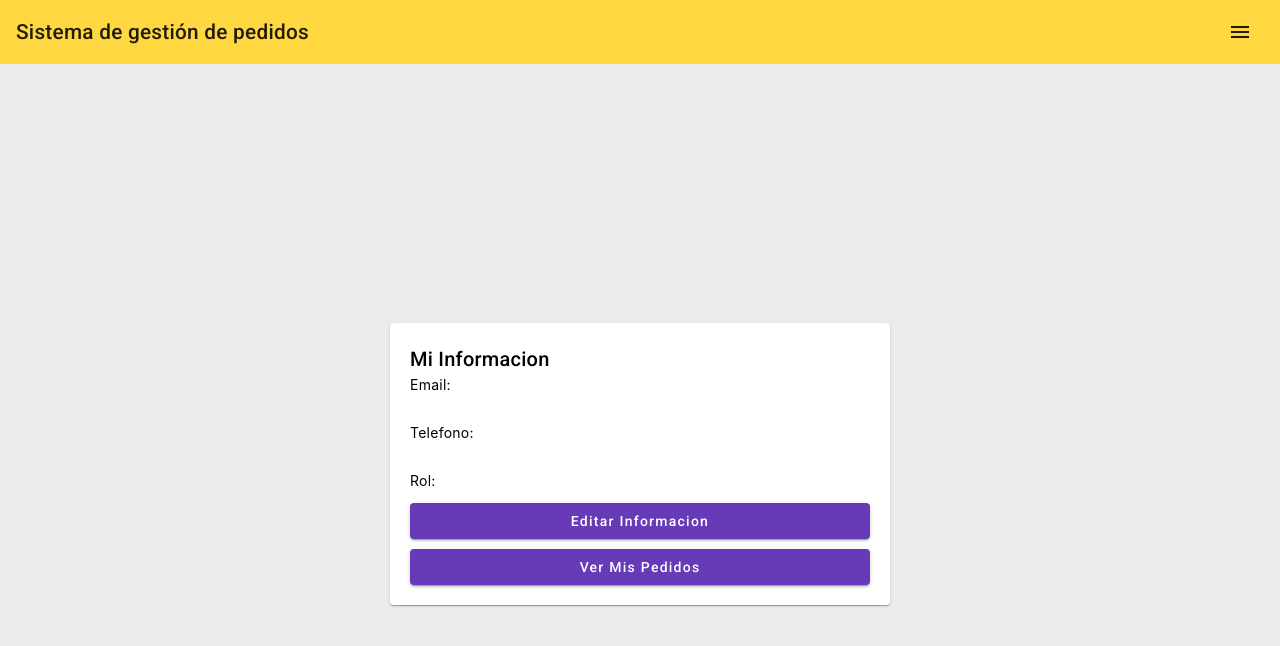
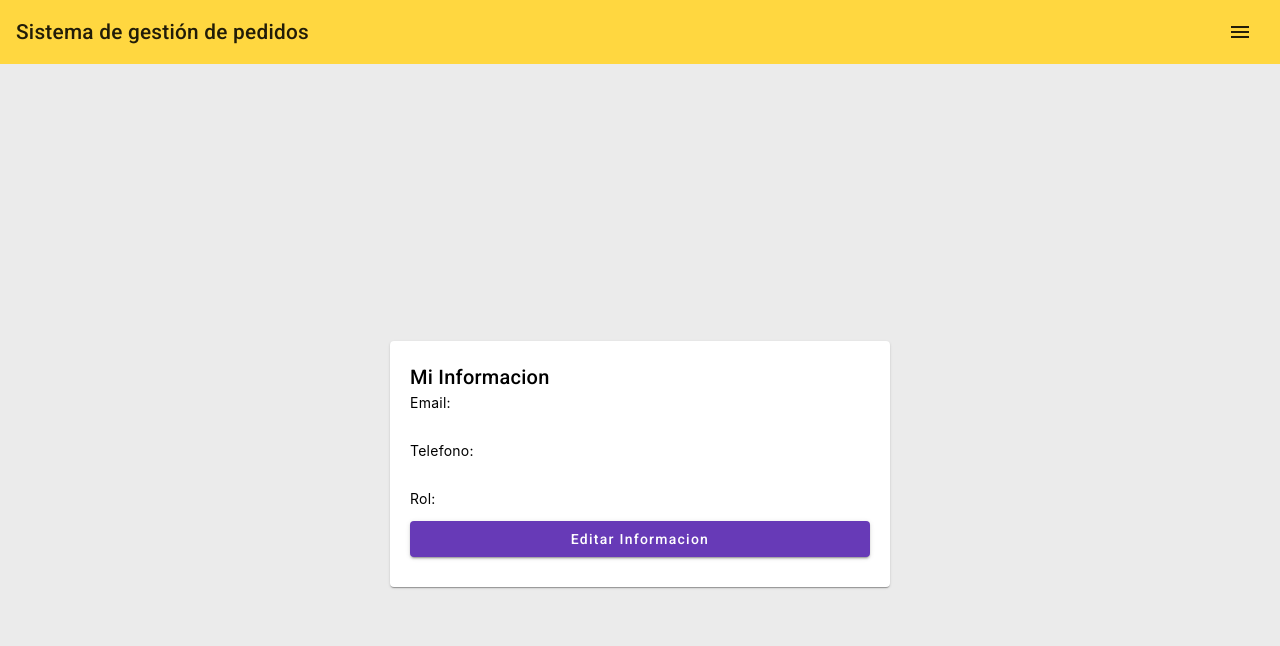
Before and after one commit to LucasAguiarUtec1/Laboratorio-RIA-2024, an Angular app: page /miPerfil in a window 1280 px wide. Shown: the top 646 px of the page. Built offline with nearby package versions, Linux system fonts and the light colour scheme.

Commit message:
sin boton de ir a pedidos en perfil

```diff
--- a/src/app/mi-perfil/mi-perfil.component.html
+++ b/src/app/mi-perfil/mi-perfil.component.html
@@ -39,6 +39,5 @@
         <button *ngIf="!edit" color="primary" mat-raised-button class="editButton" aria-label="Edit email" (click)="editProfile()" style="margin-bottom: 10px;">
             Editar Informacion
         </button>
-        <button mat-raised-button class="editButton" color="primary">Ver Mis Pedidos</button>
     </mat-card>
 </div>
```
